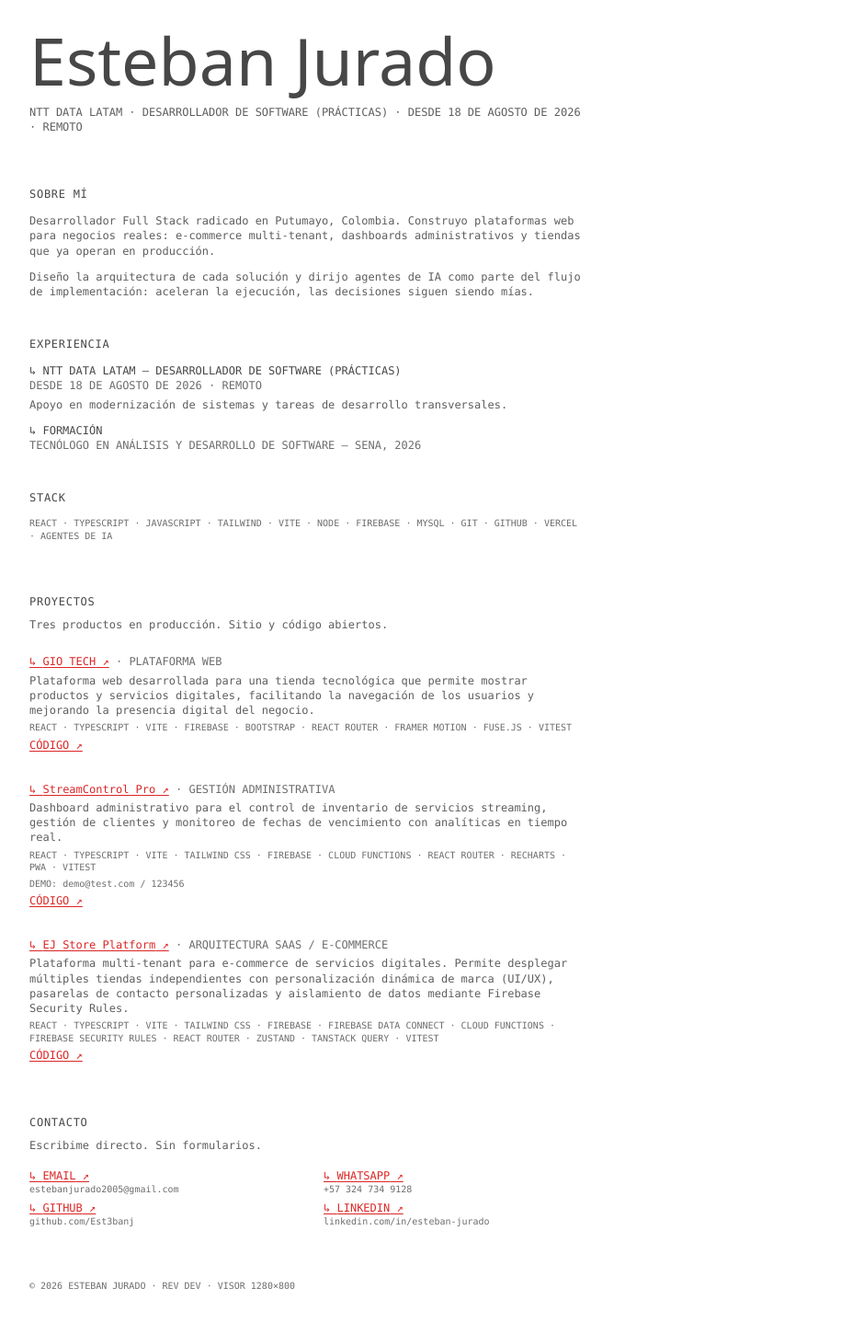
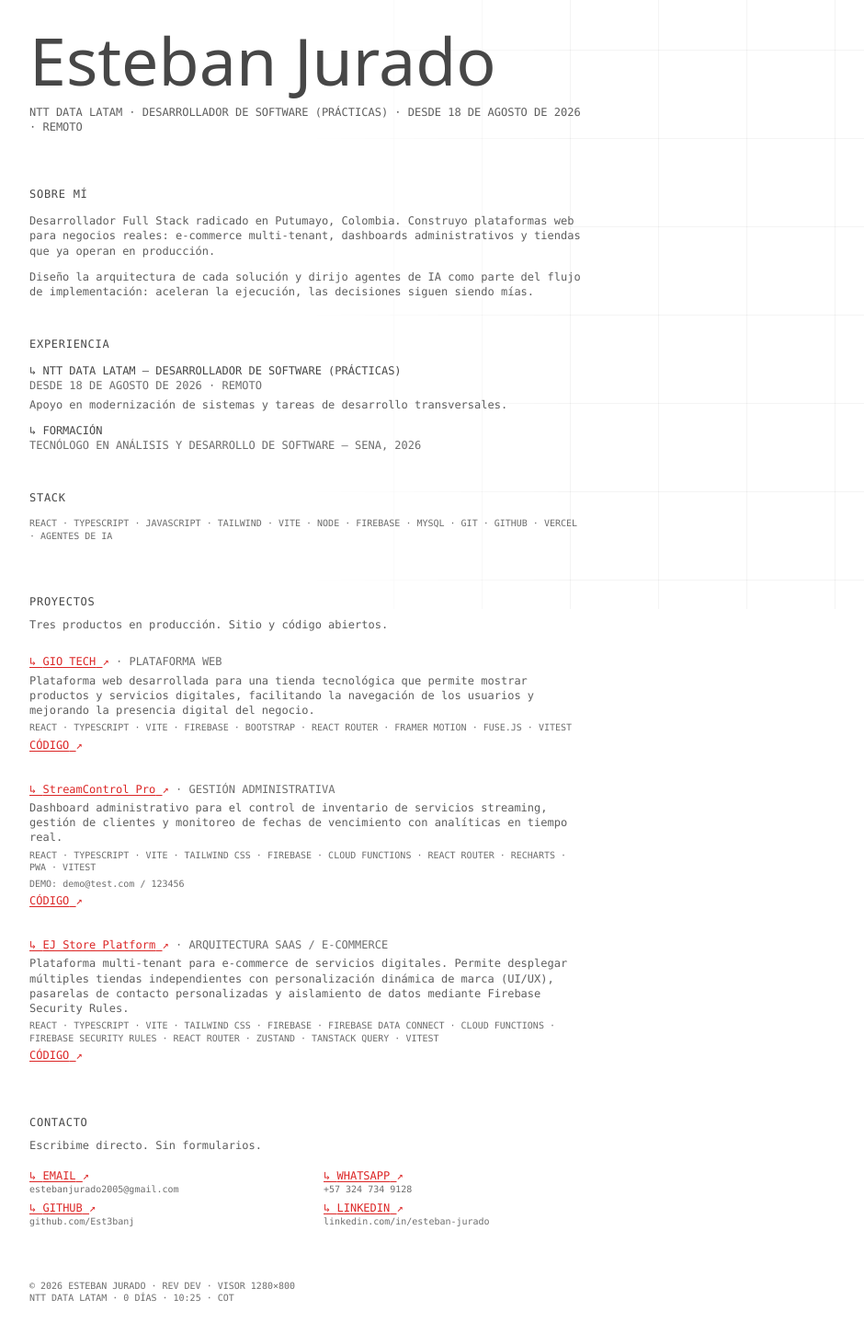
Before and after one commit to Est3banj/portafolio-esteban, a React (Vite) app in the folder portafolio/: page / in a window 1280 px wide. Shown: the part 138-1588 px from the top of the page at 92% size, without its empty margins (308-1248 px from the left). Built offline with nearby package versions, Linux system fonts and the light colour scheme.

Commit message:
feat: add editorial motion and right-side mesh

```diff
--- a/portafolio/index.html
+++ b/portafolio/index.html
@@ -7,6 +7,20 @@
     <meta name="viewport" content="width=device-width, initial-scale=1.0" />
     <meta name="description" content="Esteban Jurado — Desarrollador Full Stack. Tecnólogo en Análisis y Desarrollo de Software (SENA, 2026). NTT DATA LATAM · Putumayo, Colombia." />
     <title>Esteban Jurado — Desarrollador Full Stack</title>
+    <script>
+      (function () {
+        try {
+          if (
+            "IntersectionObserver" in window &&
+            !window.matchMedia("(prefers-reduced-motion: reduce)").matches
+          ) {
+            document.documentElement.classList.add("js-reveal");
+          }
+        } catch (e) {
+          /* no reveal hiding without JS support */
+        }
+      })();
+    </script>
   </head>
   <body>
     <div id="root"></div>
--- a/portafolio/src/App.jsx
+++ b/portafolio/src/App.jsx
@@ -1,13 +1,18 @@
 import Navbar from "./components/layout/Navbar";
 import Footer from "./components/layout/Footer";
+import Mesh from "./components/layout/Mesh";
 import Hero from "./components/features/Hero";
 import About from "./components/features/About";
 import Projects from "./features/projects/components/ProjectSection";
 import Contact from "./components/features/Contact";
+import useScrollReveal from "./hooks/useScrollReveal";
 
 function App() {
+  useScrollReveal();
+
   return (
     <>
+      <Mesh />
       <Navbar />
       <main>
         <Hero />
--- a/portafolio/src/components/features/About.jsx
+++ b/portafolio/src/components/features/About.jsx
@@ -1,7 +1,7 @@
 const About = () => {
   return (
     <section id="sobre-mi" className="mt-14">
-      <div className="page">
+      <div className="page" data-reveal>
         <h2 className="label">SOBRE MÍ</h2>
         <div className="mt-3 space-y-3 text-ink-2">
           <p>
--- a/portafolio/src/components/features/Contact.jsx
+++ b/portafolio/src/components/features/Contact.jsx
@@ -29,19 +29,34 @@ const Contact = () => {
   return (
     <section id="contacto" className="mt-14">
       <div className="page">
-        <h2 className="label">CONTACTO</h2>
-        <p className="mt-2 text-ink-2">Escribime directo. Sin formularios.</p>
+        <h2 className="label" data-reveal>
+          CONTACTO
+        </h2>
+        <p
+          className="mt-2 text-ink-2"
+          data-reveal
+          style={{ "--reveal-delay": "50ms" }}
+        >
+          Escribime directo. Sin formularios.
+        </p>
 
         <ul className="mt-4 grid gap-y-[6px] gap-x-[40px] sm:grid-cols-[280px_280px]">
-          {CONTACT_LINKS.map((item) => (
-            <li key={item.label}>
+          {CONTACT_LINKS.map((item, index) => (
+            <li
+              key={item.label}
+              data-reveal
+              style={{ "--reveal-delay": `${100 + index * 50}ms` }}
+            >
               <a
                 href={item.href}
                 target={item.external ? "_blank" : undefined}
                 rel={item.external ? "noopener noreferrer" : undefined}
                 className="text-accent underline underline-offset-2 break-all"
               >
-                ↳ {item.label} ↗
+                ↳ {item.label}{" "}
+                <span aria-hidden="true" className="arrow">
+                  ↗
+                </span>
               </a>
               <p className="micro text-ink-3 break-all">{item.display}</p>
             </li>
--- a/portafolio/src/components/features/Hero.jsx
+++ b/portafolio/src/components/features/Hero.jsx
@@ -19,12 +19,20 @@ const Hero = () => {
       </div>
 
       <h1 className="page mt-8 font-sans text-[clamp(40px,12vw,71.73px)] font-light leading-none">
-        Esteban Jurado
+        <span className="hero-word" style={{ animationDelay: "0ms" }}>
+          Esteban
+        </span>{" "}
+        <span className="hero-word" style={{ animationDelay: "90ms" }}>
+          Jurado
+        </span>
       </h1>
 
       <p className="page mt-3 text-ink-2">
         NTT DATA LATAM · DESARROLLADOR DE SOFTWARE (PRÁCTICAS) · DESDE 18 DE
         AGOSTO DE 2026 · REMOTO
+        <span aria-hidden="true" className="caret">
+          ▍
+        </span>
       </p>
     </section>
   );
--- a/portafolio/src/components/layout/Footer.jsx
+++ b/portafolio/src/components/layout/Footer.jsx
@@ -5,8 +5,46 @@ const readViewport = () => ({
   height: window.innerHeight,
 });
 
+const NTT_START = new Date(2026, 7, 18);
+
+const dateOnly = (date) =>
+  Date.UTC(date.getFullYear(), date.getMonth(), date.getDate());
+
+const formatTenure = (now) => {
+  let months =
+    (now.getFullYear() - NTT_START.getFullYear()) * 12 +
+    (now.getMonth() - NTT_START.getMonth());
+  if (now.getDate() < NTT_START.getDate()) months -= 1;
+
+  const daysBetween = (from, to) =>
+    Math.max(0, Math.round((dateOnly(to) - dateOnly(from)) / 86400000));
+
+  if (months < 1) {
+    const days = daysBetween(NTT_START, now);
+    return `${days} DÍA${days === 1 ? "" : "S"}`;
+  }
+
+  const anchor = new Date(
+    NTT_START.getFullYear(),
+    NTT_START.getMonth() + months,
+    NTT_START.getDate(),
+  );
+  const days = daysBetween(anchor, now);
+  const monthsPart = `${months} MES${months === 1 ? "" : "ES"}`;
+  if (days === 0) return monthsPart;
+  return `${monthsPart} Y ${days} DÍA${days === 1 ? "" : "S"}`;
+};
+
+const timeFormatter = new Intl.DateTimeFormat("es-CO", {
+  hour: "2-digit",
+  minute: "2-digit",
+  hour12: false,
+  timeZone: "America/Bogota",
+});
+
 const Footer = () => {
   const [viewport, setViewport] = useState(readViewport);
+  const [now, setNow] = useState(() => new Date());
 
   useEffect(() => {
     const onResize = () => setViewport(readViewport());
@@ -14,11 +52,22 @@ const Footer = () => {
     return () => window.removeEventListener("resize", onResize);
   }, []);
 
+  useEffect(() => {
+    const id = setInterval(() => setNow(new Date()), 60000);
+    return () => clearInterval(id);
+  }, []);
+
   const rev = typeof __GIT_REV__ !== "undefined" ? __GIT_REV__ : "dev";
 
   return (
     <footer className="page mt-14 mb-8 micro text-ink-3">
-      © 2026 ESTEBAN JURADO · REV {rev.toUpperCase()} · VISOR {viewport.width}×{viewport.height}
+      <p>
+        © 2026 ESTEBAN JURADO · REV {rev.toUpperCase()} · VISOR{" "}
+        {viewport.width}×{viewport.height}
+      </p>
+      <p>
+        NTT DATA LATAM · {formatTenure(now)} · {timeFormatter.format(now)} · COT
+      </p>
     </footer>
   );
 };
--- /dev/null
+++ b/portafolio/src/components/layout/Mesh.jsx
@@ -0,0 +1,5 @@
+const Mesh = () => {
+  return <div aria-hidden="true" className="mesh" />;
+};
+
+export default Mesh;
--- a/portafolio/src/components/layout/Navbar.jsx
+++ b/portafolio/src/components/layout/Navbar.jsx
@@ -8,16 +8,13 @@ const Navbar = () => {
   return (
     <nav className="sticky top-0 z-10 bg-white">
       <div className="page flex flex-wrap items-center justify-between gap-x-4 gap-y-1 py-2">
-        <a href="#inicio" className="hover:underline underline-offset-2">
+        <a href="#inicio" className="link-draw">
           ESTEBAN.DEV
         </a>
         <ul className="flex flex-wrap items-center gap-x-4">
           {NAV_LINKS.map((link) => (
             <li key={link.href}>
-              <a
-                href={link.href}
-                className="hover:underline underline-offset-2"
-              >
+              <a href={link.href} className="link-draw">
                 {link.label}
               </a>
             </li>
--- /dev/null
+++ b/portafolio/src/hooks/useScrollReveal.js
@@ -0,0 +1,27 @@
+import { useEffect } from "react";
+
+const useScrollReveal = () => {
+  useEffect(() => {
+    if (!document.documentElement.classList.contains("js-reveal")) return;
+
+    const observer = new IntersectionObserver(
+      (entries) => {
+        for (const entry of entries) {
+          if (entry.isIntersecting) {
+            entry.target.classList.add("is-visible");
+            observer.unobserve(entry.target);
+          }
+        }
+      },
+      { threshold: 0.12, rootMargin: "0px 0px -8% 0px" },
+    );
+
+    document
+      .querySelectorAll("[data-reveal]")
+      .forEach((el) => observer.observe(el));
+
+    return () => observer.disconnect();
+  }, []);
+};
+
+export default useScrollReveal;
--- a/portafolio/src/index.css
+++ b/portafolio/src/index.css
@@ -12,6 +12,10 @@
 }
 
 @layer base {
+  :root {
+    --ease-out: cubic-bezier(0.23, 1, 0.32, 1);
+  }
+
   html {
     scroll-behavior: smooth;
     scroll-padding-top: 48px;
@@ -69,4 +73,121 @@
     font-size: 10px;
     line-height: 1.35;
   }
+
+  .mesh {
+    position: fixed;
+    top: 0;
+    right: 0;
+    bottom: 0;
+    left: 50%;
+    z-index: -1;
+    pointer-events: none;
+    background-image:
+      repeating-linear-gradient(
+        to right,
+        rgb(0 0 0 / 0.045) 0 1px,
+        transparent 1px 96px
+      ),
+      repeating-linear-gradient(
+        to bottom,
+        rgb(0 0 0 / 0.045) 0 1px,
+        transparent 1px 96px
+      );
+    -webkit-mask-image: linear-gradient(to right, transparent, #000 45%);
+    mask-image: linear-gradient(to right, transparent, #000 45%);
+  }
+
+  @media (width < 768px) {
+    .mesh {
+      display: none;
+    }
+  }
+
+  .hero-word {
+    display: inline-block;
+    opacity: 0;
+    animation: hero-in 450ms var(--ease-out) forwards;
+  }
+
+  .js-reveal [data-reveal] {
+    opacity: 0;
+    transform: translateY(8px);
+    transition:
+      opacity 350ms var(--ease-out) var(--reveal-delay, 0ms),
+      transform 350ms var(--ease-out) var(--reveal-delay, 0ms);
+  }
+
+  .js-reveal [data-reveal].is-visible {
+    opacity: 1;
+    transform: none;
+  }
+
+  .link-draw {
+    position: relative;
+  }
+
+  .link-draw::after {
+    content: "";
+    position: absolute;
+    left: 0;
+    right: 0;
+    bottom: -2px;
+    height: 1px;
+    background-color: var(--color-accent);
+    transform: scaleX(0);
+    transform-origin: left;
+    transition: transform 200ms var(--ease-out);
+  }
+
+  @media (hover: hover) and (pointer: fine) {
+    .link-draw:hover::after {
+      transform: scaleX(1);
+    }
+
+    a:hover .arrow {
+      transform: translate(2px, -2px);
+    }
+  }
+
+  .link-draw:focus-visible::after {
+    transform: scaleX(1);
+  }
+
+  .arrow {
+    display: inline-block;
+    transition: transform 200ms var(--ease-out);
+  }
+
+  .caret {
+    display: inline-block;
+    margin-left: 2px;
+    animation: caret-blink 1s step-end infinite;
+  }
+
+  @keyframes hero-in {
+    from {
+      opacity: 0;
+      transform: translateY(12px);
+    }
+    to {
+      opacity: 1;
+      transform: translateY(0);
+    }
+  }
+
+  @keyframes caret-blink {
+    50% {
+      opacity: 0;
+    }
+  }
+
+  @media (prefers-reduced-motion: reduce) {
+    .hero-word,
+    .js-reveal [data-reveal] {
+      opacity: 1 !important;
+      transform: none !important;
+      animation: none !important;
+      transition: none !important;
+    }
+  }
 }
```
Also changed, not shown: portafolio/src/features/projects/components/ProjectSection.jsx (+22 -6 lines).
